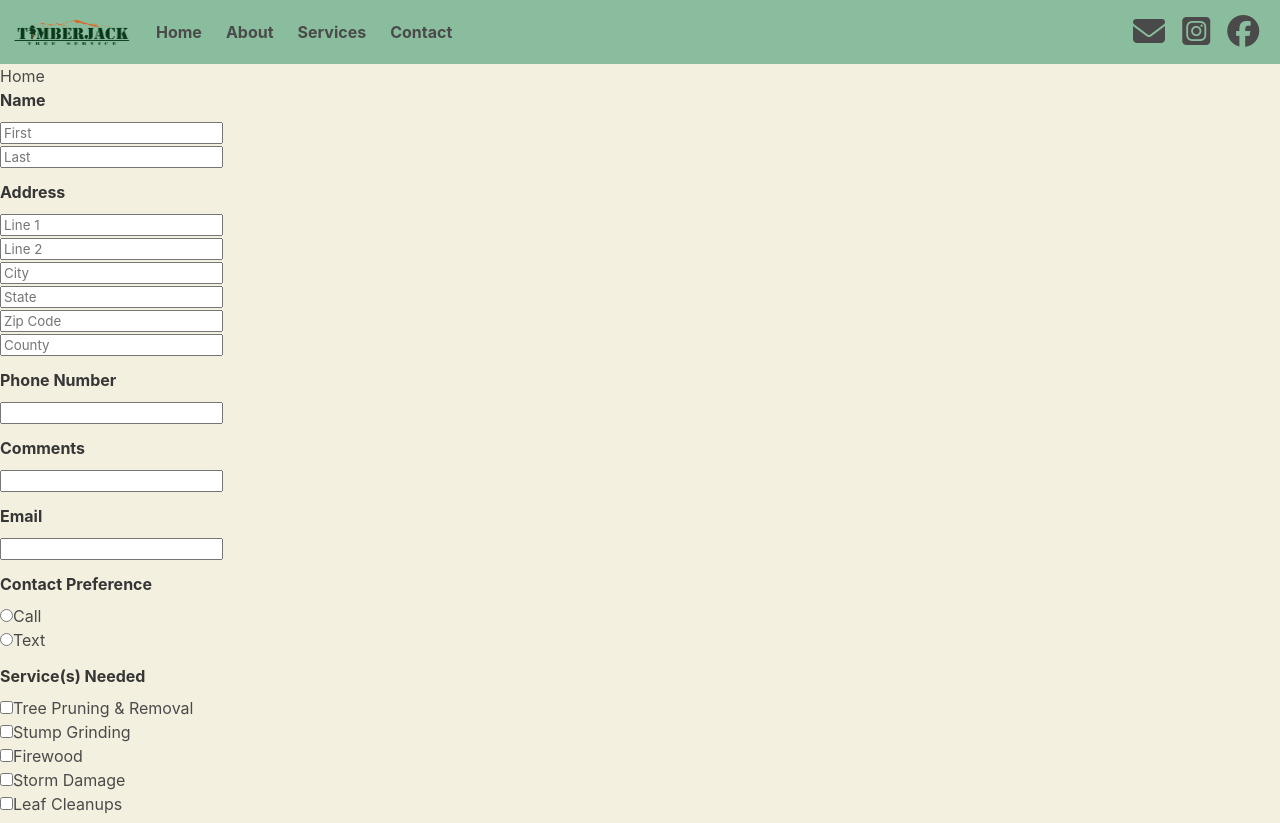
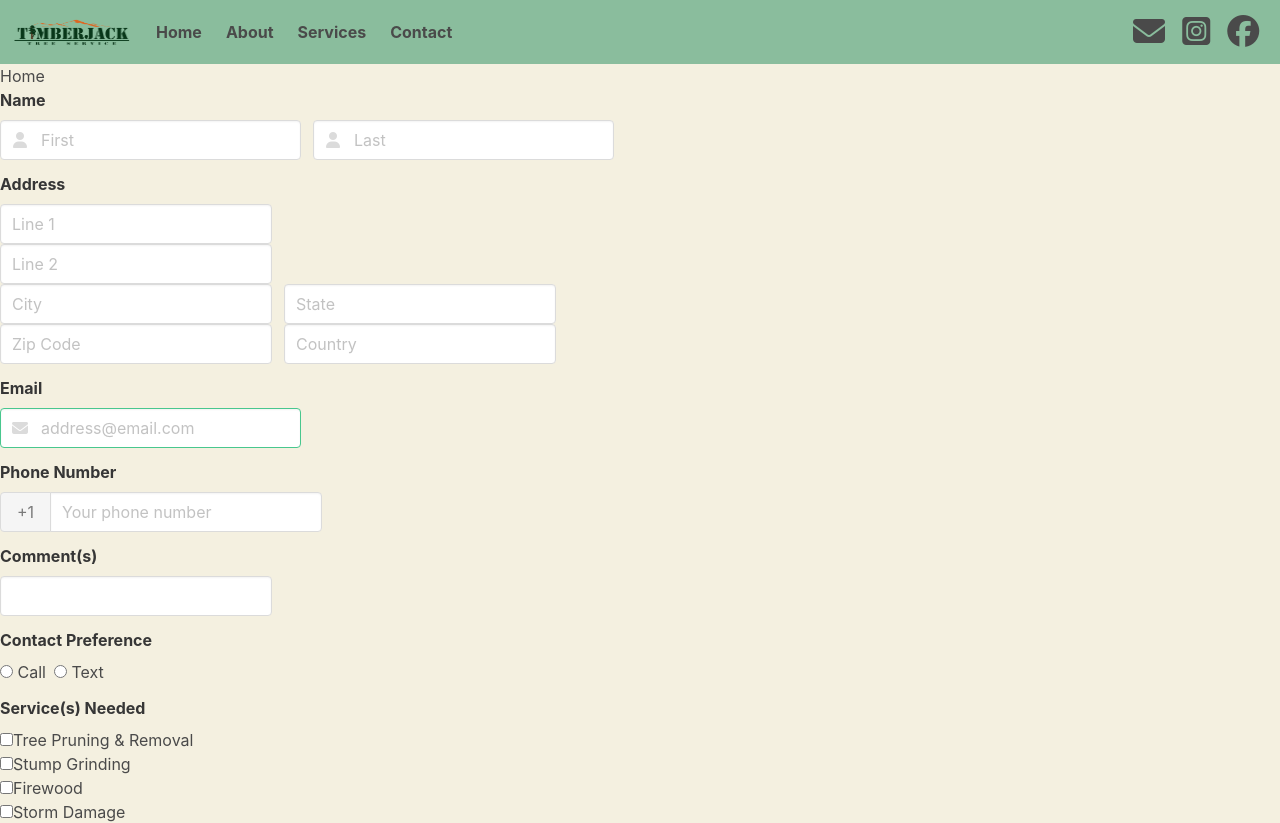
Before and after one commit to jleya95/Lizi-Jake, a Vue app in the folder TimberjackWebsite/vue/: page / in a window 1280 px wide. Shown: the top 823 px of the page. Built offline with nearby package versions, Linux system fonts and the light colour scheme.

Commit message:
Contact form updated

```diff
--- a/TimberjackWebsite/vue/src/components/ContactForm.vue
+++ b/TimberjackWebsite/vue/src/components/ContactForm.vue
@@ -1,5 +1,5 @@
 <template>
-    <form class="form">
+    <!-- <form class="form">
         <div class="field">
             <label class="label">Name</label>
             <div class="formbox">
@@ -76,7 +76,232 @@
         <div class="field">
             <input type="submit" class="forminput" value="Submit">
         </div>
+    </form> -->
+
+    <form class="Form" @submit.prevent="checkForm">
+        <div class="field">
+            <label class="label">Name</label>
+            <div class="field-body">
+                <div class="field is-narrow">
+                    <p class="control is-expanded has-icons-left">
+                        <input class="input" type="text" placeholder="First" v-model="Info.Name.First">
+                        <span class="icon is-small is-left">
+                            <i class="fas fa-user"></i>
+                        </span>
+                    </p>
+                </div>
+                <div class="field is-narrow">
+                    <p class="control is-expanded has-icons-left">
+                        <input class="input" type="text" placeholder="Last" v-model="Info.Name.Last">
+                        <span class="icon is-small is-left">
+                            <i class="fas fa-user"></i>
+                        </span>
+                    </p>
+                </div>
+            </div>
+        </div>
+
+        <div class="field">
+            <label class="label">Address</label>
+            <div class="control">
+                <div class="field-body">
+                    <p class="control is-expanded">
+                        <input class="input" type="text" placeholder="Line 1" v-model="Info.Address.Line1">
+                    </p>
+                </div>
+                <div class="field-body">
+                    <p class="control is-expanded">
+                        <input class="input" type="text" placeholder="Line 2" v-model="Info.Address.Line2">
+                    </p>
+                </div>
+                <div class="field-body is-grouped">
+                    <div class="field is-narrow">
+                        <p class="control is-expanded">
+                            <input class="input" type="text" placeholder="City" v-model="Info.Address.City">
+                        </p>
+                    </div>
+                    <div class="field is-narrow">
+                        <p class="control is-expanded">
+                            <input class="input" type="text" placeholder="State" v-model="Info.Address.State">
+                        </p>
+                    </div>
+                </div>
+                <div class="field-body is-grouped">
+                    <div class="field is-narrow">
+                        <p class="control is-expanded">
+                            <input class="input" type="text" placeholder="Zip Code" v-model="Info.Address.ZipCode">
+                        </p>
+                    </div>
+                    <div class="field is-narrow">
+                        <p class="control is-expanded">
+                            <input class="input" type="text" placeholder="Country" v-model="Info.Address.Country">
+                        </p>
+                    </div>
+                </div>
+            </div>
+        </div>
+
+        <div class="field">
+            <label class="label">Email</label>
+            <div class="field-body">
+                <p class="control is-expanded has-icons-left">
+                    <input class="input is-success" type="email" placeholder="address@email.com" v-model="Info.Email">
+                    <span class="icon is-small is-left">
+                        <i class="fas fa-envelope"></i>
+                    </span>
+                </p>
+            </div>
+        </div>
+
+        <div class="field">
+            <label class="label">Phone Number</label>
+            <div class="field-body">
+                <div class="field">
+                    <div class="field has-addons">
+                        <p class="control">
+                            <a class="button is-static">
+                                +1
+                            </a>
+                        </p>
+                        <p class="control">
+                            <input class="input" type="tel" placeholder="Your phone number" v-model="Info.Phone">
+                        </p>
+                    </div>
+                </div>
+            </div>
+        </div>
+
+        <div class="field">
+            <label class="label">Comment(s)</label>
+            <div class="field-body">
+                <div class="control">
+                    <input class="input" type="text" v-model="Info.Comments">
+                </div>
+            </div>
+        </div>
+
+        <div class="field">
+            <label class="label">Contact Preference</label>
+            <div class="field-body">
+                <div class="field is-narrow">
+                    <div class="control">
+                        <label class="radio">
+                            <input type="radio" name="preference" value="Call" v-model="Info.Preference">
+                            Call
+                        </label>
+                        <label class="radio">
+                            <input type="radio" name="preference" value="Text" v-model="Info.Preference">
+                            Text
+                        </label>
+                    </div>
+                </div>
+            </div>
+        </div>
+
+        <div class="field">
+            <label class="label">Service(s) Needed</label>
+            <div class="field-body">
+                <div class="field is-narrow">
+                    <div class="control">
+                        <input type="checkbox" id="pruning" value="Tree Pruning & Removal" v-model="Info.Services">
+                        <label for="pruning">Tree Pruning & Removal</label><br>
+                        <input type="checkbox" id="stump" value="Stump Grinding" v-model="Info.Services">
+                        <label for="stump">Stump Grinding</label><br>
+                        <input type="checkbox" id="firewood" value="Firewood" v-model="Info.Services">
+                        <label for="firewood">Firewood</label><br>
+                        <input type="checkbox" id="storm" value="Storm Damage" v-model="Info.Services">
+                        <label for="storm">Storm Damage</label><br>
+                        <input type="checkbox" id="leaf" value="Leaf Cleanups" v-model="Info.Services">
+                        <label for="leaf">Leaf Cleanups</label>
+                    </div>
+                </div>
+            </div>
+        </div>
+
+        <div class="field">
+            <label class="label">How did you hear about us?</label>
+            <div class="field-body">
+                <div class="field is-narrow">
+                    <div class="control">
+                        <input type="checkbox" id="internet" value="Internet Search" v-model="Info.HeardAbout">
+                        <label for="internet">Internet Search</label><br>
+                        <input type="checkbox" id="facebook" value="Facebook" v-model="Info.HeardAbout">
+                        <label for="facebook">Facebook</label><br>
+                        <input type="checkbox" id="friend" value="Friend" v-model="Info.HeardAbout">
+                        <label for="friend">Friend</label><br>
+                        <input type="checkbox" id="other" value="Other" v-model="Info.HeardAbout">
+                        <label for="other">Other</label>
+                    </div>
+                </div>
+            </div>
+        </div>
+        <p v-if="Error">{{ Error }}</p>
+        <div class="field">
+            <div class="field-label">
+                <!-- Left empty for spacing -->
+            </div>
+            <div class="control">
+                <!-- <button class="button" type="submit" @click="submitForm">
+                    Submit
+                </button> -->
+                <input type="submit" class="button">
+            </div>
+        </div>
     </form>
 </template>
 
-<script></script>
+<script>
+import ContactService from '@/services/ContactService.js'
+
+export default {
+
+    data() {
+        return {
+            Info: {
+                Name: {
+                    First: "",
+                    Last: ""
+                },
+                Address: {
+                    Line1: "",
+                    Line2: "",
+                    City: "",
+                    State: "",
+                    ZipCode: "",
+                    Country: ""
+                },
+                Email: "",
+                Phone: "",
+                Comments: "",
+                Preference: "",
+                Services: [],
+                HeardAbout: []
+            },
+            Error: ""
+        }
+    },
+    methods: {
+        checkForm(){
+            if(this.Info.Name && this.Info.Address && this.Info.Phone && this.Info.Preference && this.Info.Services.length){
+                this.submitForm;
+            }
+
+            if(!this.Info.Name || !this.Info.Address || !this.Info.Phone || !this.Info.Preference || !this.Info.Services.length){
+                this.Error="Please fill out all required elements"
+            }
+        },
+        submitForm() {
+            ContactService.formSubmitService(this.Info)
+        }
+    }
+};
+</script>
+
+<style>
+.button{
+    background-color: rgb(138, 189, 157);
+}
+.button:hover{
+    background-color: orange;
+}
+</style>
```
